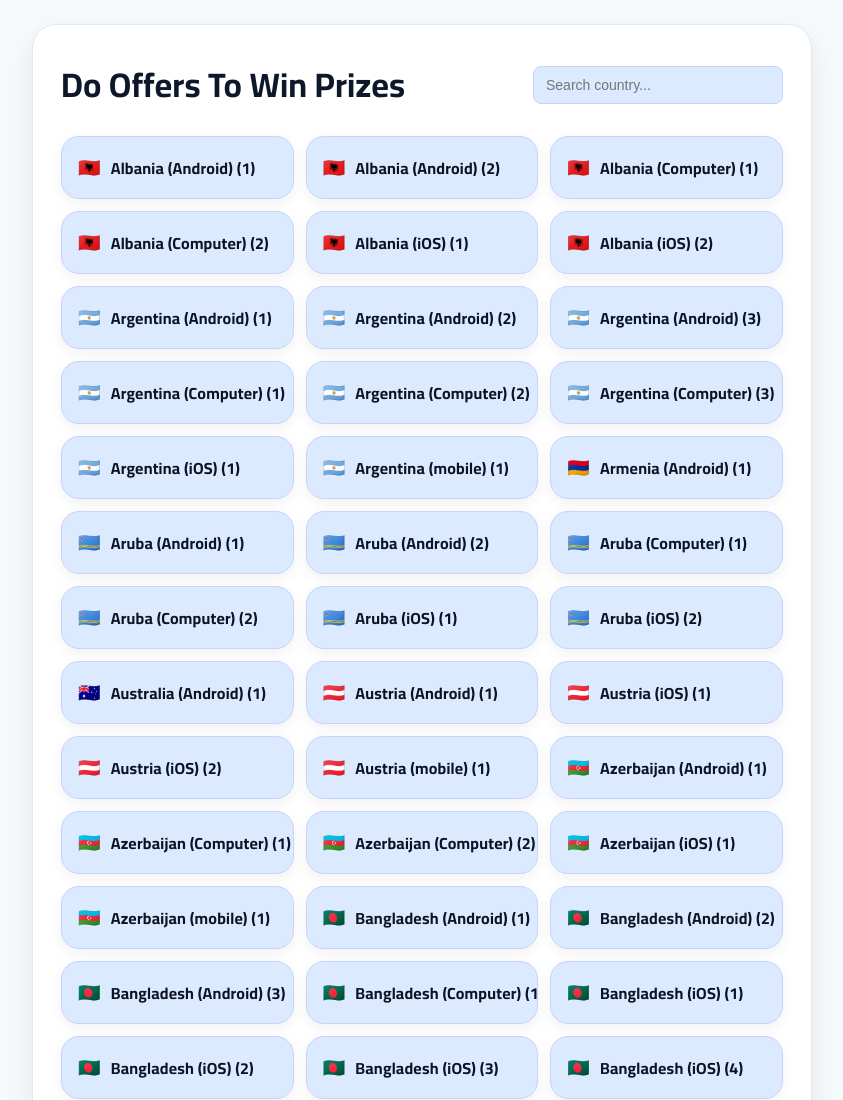
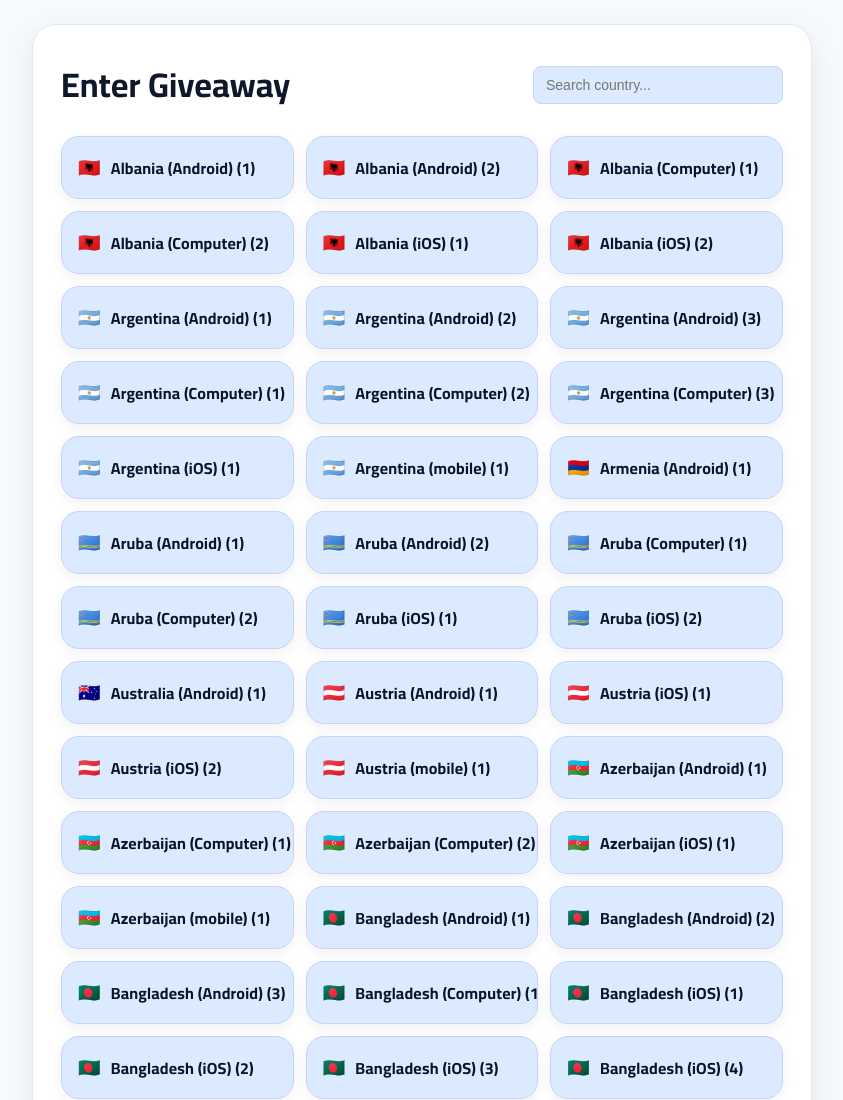
Before and after one commit to lol011107373-rgb/Choose-your-coubntry, a plain HTML site: page index.html in a window 1280 px wide. Shown: the top 1100 px of the page, without its empty margins (218-1061 px from the left). Drawn offline with Linux system fonts and the light colour scheme.

Commit message:
Update index.html

```diff
--- a/index.html
+++ b/index.html
@@ -105,7 +105,7 @@
   <div class="wrap">
     <div class="card">
       <header>
-        <h1>Do Offers To Win Prizes</h1>
+        <h1>Enter Giveaway</h1>
         <div class="search-box">
           <input type="text" id="search" class="search-input" placeholder="Search country...">
           <div id="autocomplete" class="autocomplete-list" style="display:none;"></div>
```
